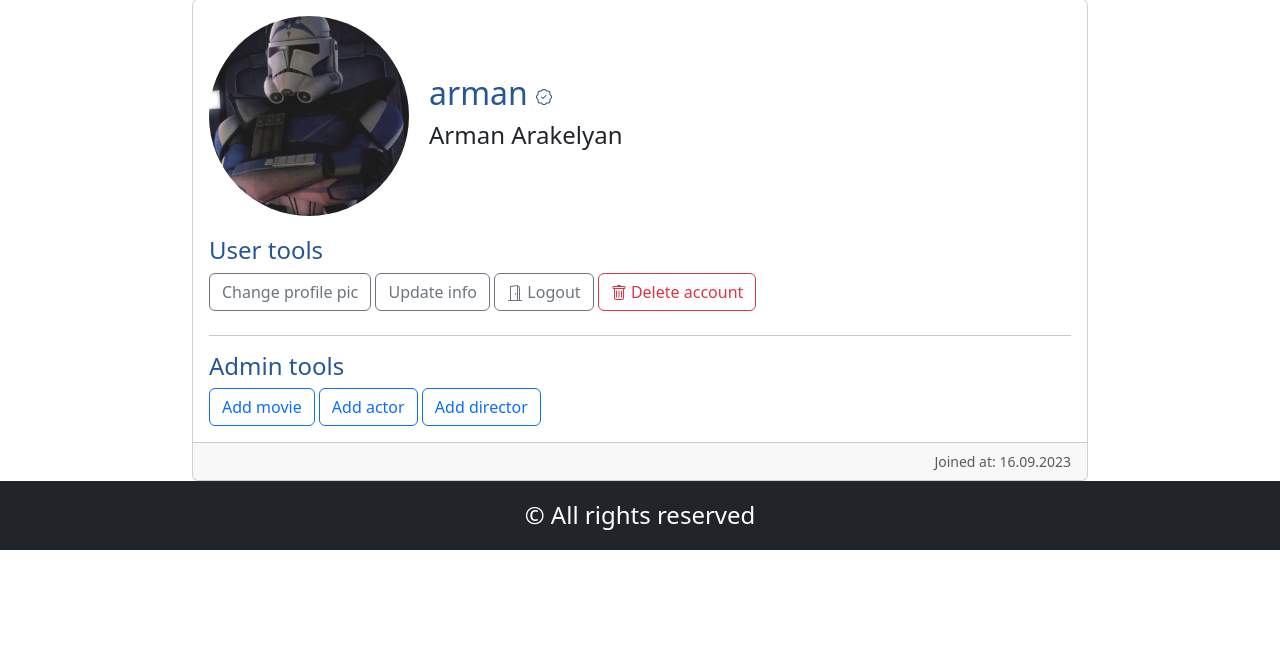
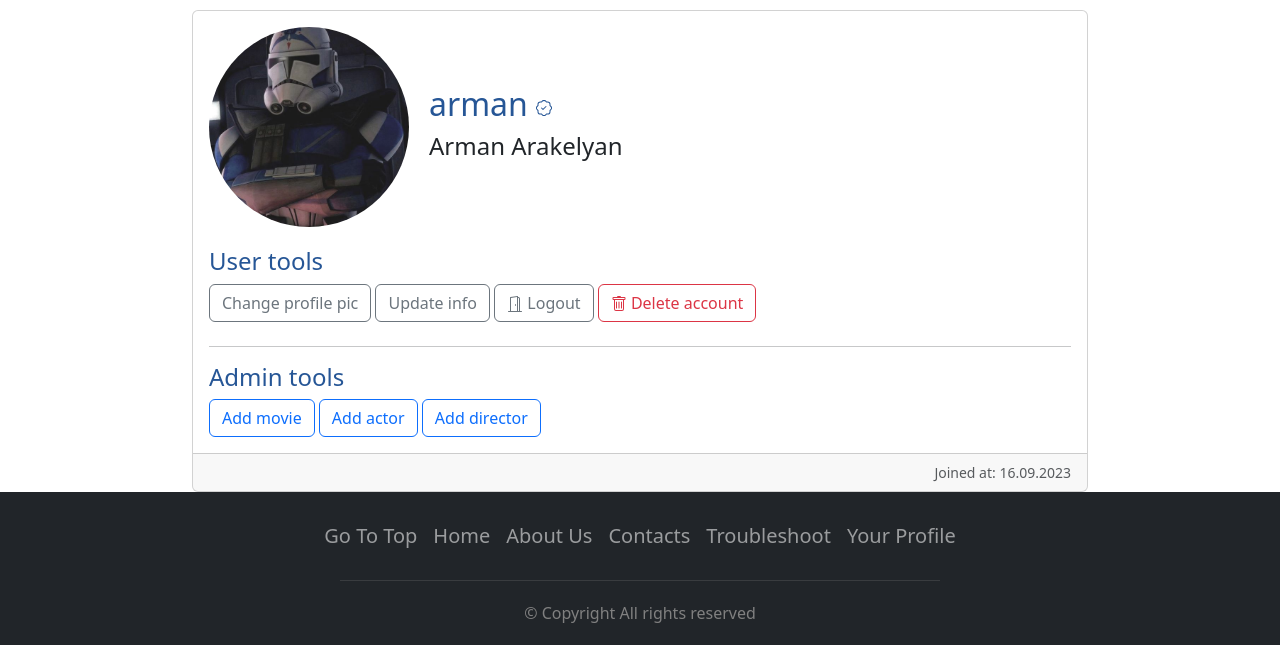
Before and after one commit to Kragline/FilmFlow, a Django app: page /user/arman in a window 1280 px wide. Shown: the part 1782-2427 px from the top of the page. Before the commit the page ends 2332 px from the top, so only its background shows below. Run offline with Django 4.2, Linux system fonts and the light colour scheme; a user stored in the database is signed in; data comes from the database, SQL or seed files in the repository; both versions use the stored data as it was after the commit.

Commit message:
better footer, troubleshoot cateories

```diff
--- a/django_movies/mainapp/admin.py
+++ b/django_movies/mainapp/admin.py
@@ -59,8 +59,8 @@ class CommentAdmin(admin.ModelAdmin):
 
 
 class TroubleshootAdmin(admin.ModelAdmin):
-    list_display = ('id', 'user', 'get_user_photo')
-    list_display_links = ('id', 'user')
+    list_display = ('id', 'category', 'user', 'get_user_photo')
+    list_display_links = ('id', 'category')
 
     def get_user_photo(self, model_object):
         if model_object.user.custom_profile.profile_pic:
--- a/django_movies/mainapp/forms.py
+++ b/django_movies/mainapp/forms.py
@@ -110,8 +110,9 @@ class TroubleshootForm(forms.ModelForm):
 
     class Meta:
         model = Troubleshoot
-        fields = ('description',)
+        fields = ('category', 'description')
 
         widgets = {
+            'category': forms.Select(attrs=form_control),
             'description': forms.Textarea(attrs={'type': 'text', 'class': 'form-control', 'cols': 70, 'rows': 10})
         }
--- a/django_movies/mainapp/models.py
+++ b/django_movies/mainapp/models.py
@@ -141,7 +141,16 @@ class Comment(models.Model):
         return reverse('delete_comment', kwargs={'comment_id': self.pk, 'movie_slug': self.movie.slug})
 
 
+TROUBLESHOOT_CHOICES = (
+    ('no_error_category', 'Not selected'),
+    ('page_load_error', 'The page does not load'),
+    ('quality_error', 'Movie quality is bad'),
+    ('account_error', 'Can\'t change account information'),
+)
+
+
 class Troubleshoot(models.Model):
     user = models.ForeignKey(User, on_delete=models.CASCADE, related_name='troubleshoots')
+    category = models.CharField(choices=TROUBLESHOOT_CHOICES, default='no_error_category', max_length=150)
     description = models.TextField()
     create_time = models.DateTimeField(auto_now_add=True)
--- a/django_movies/mainapp/static/mainapp/css/style.css
+++ b/django_movies/mainapp/static/mainapp/css/style.css
@@ -1,5 +1,4 @@
 body {
-    margin-top: 55px;
     min-height: 100vh;
     height: 100%;
     display: flex;
@@ -172,14 +171,36 @@ ul {
   list-style-type: none;
 }
 
+#scrollToTopBtn {
+  position: fixed;
+  bottom: 20px;
+  right: 60px;
+  transition: right 0.3s ease-in-out;
+}
+
+#scrollToTopBtn span {
+  margin-left: -2px;
+}
+
+#scrollToTopBtn:hover {
+  background-color: #0056b3;
+  right: 20px;
+}
+
 footer {
     height: 100%;
     background-color: #212529;
-    padding: 20px;
+    padding: 0 20px 20px 20px;
+}
+
+.footer-hr {
+    color: gray;
+    margin: 0 auto 20px auto;
+    width: 600px;
 }
 
 .footer-text {
-    color: white;
+    color: gray;
     text-align: center;
     margin-bottom: 0;
 }
--- a/django_movies/mainapp/templates/mainapp/includes/footer.html
+++ b/django_movies/mainapp/templates/mainapp/includes/footer.html
@@ -1 +1,33 @@
-<h4 class="footer-text">&copy All rights reserved</h4>
+{% load static %}
+
+<div>
+    <nav class="navbar navbar-expand-lg navbar-dark bg-dark mt-3 mb-2">
+        <div class="container-fluid">
+            <ul class="navbar-nav mx-auto">
+                <li class="nav-item">
+                    <h5><a class="nav-link" href="#header-nav">Go To Top</a></h5>
+                </li>
+                <li class="nav-item">
+                    <h5><a class="nav-link" href="{% url 'home' %}">Home</a></h5>
+                </li>
+                <li class="nav-item">
+                    <h5><a class="nav-link" href="{% url 'about' %}">About Us</a></h5>
+                </li>
+                <li class="nav-item">
+                    <h5><a class="nav-link" href="{% url 'contacts' %}">Contacts</a></h5>
+                </li>
+                {% if request.user.is_authenticated %}
+                    <li class="nav-item">
+                        <h5><a class="nav-link" href="{% url 'troubleshoot' %}">Troubleshoot</a></h5>
+                    </li>
+                    <li class="nav-item">
+                        <h5><a class="nav-link" href="{% url 'profile_page' request.user.username %}">Your Profile</a></h5>
+                    </li>
+                {% endif %}
+            </ul>
+        </div>
+    </nav>
+</div>
+
+<hr class="footer-hr">
+<p class="footer-text">&copy Copyright All rights reserved</p>
--- a/django_movies/mainapp/templates/mainapp/includes/header.html
+++ b/django_movies/mainapp/templates/mainapp/includes/header.html
@@ -1,5 +1,5 @@
 <header>
-    <nav class="navbar navbar-expand-lg navbar-dark bg-dark fixed-top">
+    <nav class="navbar navbar-expand-lg navbar-dark bg-dark" id="header-nav">
         <div class="container-fluid">
             <button class="navbar-toggler" type="button" data-bs-toggle="collapse" data-bs-target="#navbarTogglerDemo01" aria-controls="navbarTogglerDemo01" aria-expanded="false" aria-label="Toggle navigation">
                 <span class="navbar-toggler-icon"></span>
```
Also changed, not shown: django_movies/db.sqlite3, django_movies/mainapp/migrations/0008_troubleshoot_category.py (added).
